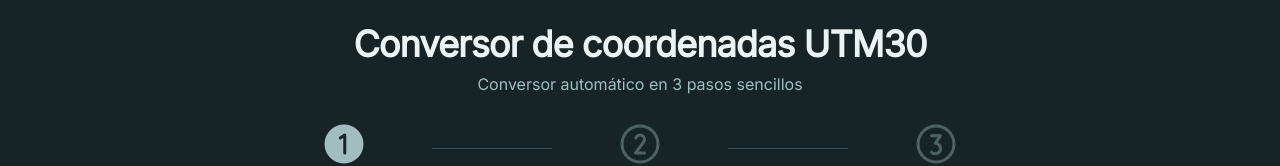
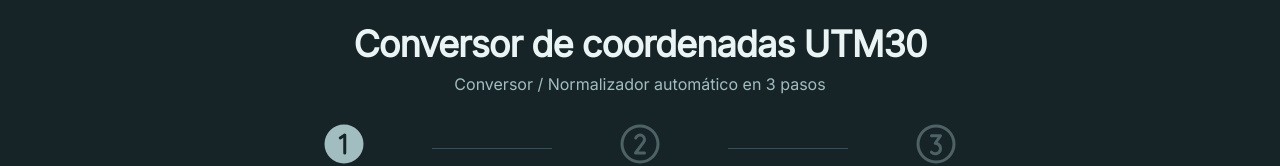
Before and after one commit to luismgarcia/norm-coord-ptel, a React (Vite) app: page / in a window 1280 px wide. Shown: the top 166 px of the page. Built offline with nearby package versions, Linux system fonts and the light colour scheme; what proj4 would draw is missing.

Commit message:
Generated by Spark: Cambia este texto Conversor automático en 3 pasos sencillos a Conversor / Normalizador automático en 3 pasos

```diff
--- a/src/App.tsx
+++ b/src/App.tsx
@@ -354,7 +354,7 @@ function App() {
             Conversor de coordenadas UTM30
           </h1>
           <p className="text-muted-foreground text-sm md:text-base">
-            Conversor automático en 3 pasos sencillos
+            Conversor / Normalizador automático en 3 pasos
           </p>
         </div>
 
```
